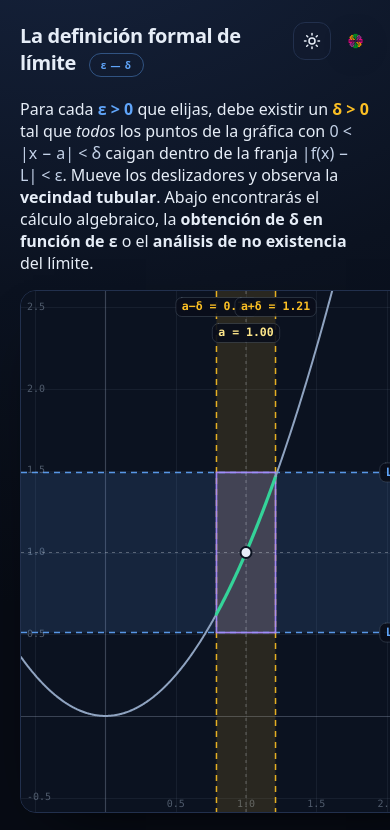
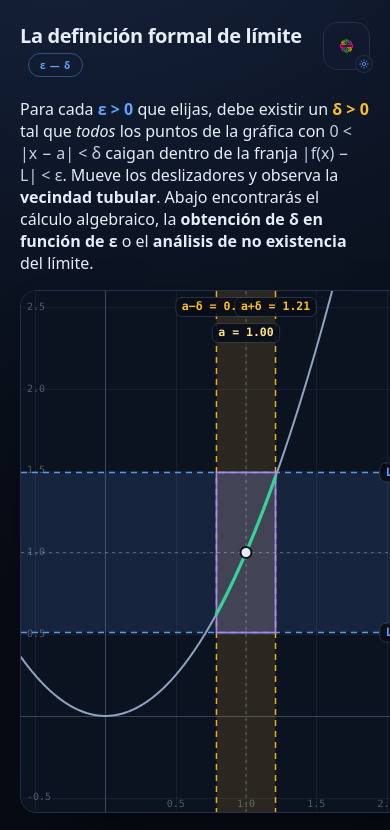
Before and after one commit to d003-adriancerda/Calculo, a plain HTML site: page limites_definicion_formal.html in a window 390 px wide. Shown: the top 830 px of the page. Drawn offline with nearby package versions, Linux system fonts and the light colour scheme.

Commit message:
Refactor theme button styles and functionality
Updated theme button styles and added dynamic help text.

```diff
--- a/limites_definicion_formal.html
+++ b/limites_definicion_formal.html
@@ -57,42 +57,80 @@
     flex:0 0 auto;display:flex;align-items:center;gap:14px;
   }
 
+  /* ---------- Botón de tema: el logo actúa como botón ---------- */
   .theme-btn{
-    flex:0 0 auto;width:42px;height:42px;border-radius:12px;
-    background:var(--panel);border:1px solid var(--line);color:var(--txt);
-    cursor:pointer;display:grid;place-items:center;transition:.18s;
+    position:relative;
+    flex:0 0 auto;
+    height:56px;
+    padding:6px 12px;
+    border-radius:14px;
+    background:var(--panel);
+    border:1px solid var(--line);
+    color:var(--txt);
+    cursor:pointer;
+    display:grid;
+    place-items:center;
+    transition:.2s;
+    box-shadow:var(--shadow);
   }
-  .theme-btn:hover{background:var(--btn-hover);transform:translateY(-1px)}
-  .theme-btn svg{width:20px;height:20px}
-  :root[data-theme="dark"] .ico-moon{display:none}
-  :root[data-theme="light"] .ico-sun{display:none}
+  .theme-btn:hover{background:var(--btn-hover);transform:translateY(-2px)}
+  .theme-btn:active{transform:translateY(0) scale(.97)}
+  .theme-btn:focus-visible{outline:2px solid var(--eps);outline-offset:3px}
 
-  /* Logotipo */
-  .logo{
-    height:46px;
+  .theme-logo{
+    height:42px;
     width:auto;
-    max-width:180px;
+    max-width:170px;
     object-fit:contain;
     display:block;
     user-select:none;
     pointer-events:none;
-    filter:drop-shadow(0 4px 14px rgba(0,0,0,.35));
-    transition:filter .3s, opacity .3s;
+    filter:drop-shadow(0 3px 10px rgba(0,0,0,.35));
+    transition:filter .3s, transform .25s;
   }
-  :root[data-theme="light"] .logo{
-    filter:drop-shadow(0 4px 14px rgba(15,23,42,.18));
+  :root[data-theme="light"] .theme-logo{
+    filter:drop-shadow(0 3px 10px rgba(15,23,42,.18));
   }
-  /* Si el logo no carga, ocultar el hueco */
-  .logo[data-failed="true"]{display:none}
+  .theme-btn:hover .theme-logo{transform:scale(1.04)}
+
+  /* Indicador sol/luna en la esquina inferior derecha */
+  .theme-badge{
+    position:absolute;
+    bottom:-5px;
+    right:-5px;
+    width:22px;height:22px;
+    border-radius:50%;
+    background:var(--panel);
+    border:1px solid var(--line);
+    display:grid;place-items:center;
+    color:var(--eps);
+    transition:.2s;
+    pointer-events:none;
+  }
+  .theme-badge svg{width:12px;height:12px}
+  :root[data-theme="dark"] .theme-badge .ico-moon{display:none}
+  :root[data-theme="light"] .theme-badge .ico-sun{display:none}
+
+  /* Fallback si el logo no carga */
+  .theme-btn.no-logo{min-width:52px;min-height:52px}
+  .theme-btn.no-logo .theme-logo{display:none}
+  .theme-btn.no-logo::before{
+    content:"Tema";
+    font-size:11px;
+    font-weight:800;
+    letter-spacing:.06em;
+    color:var(--txt);
+    padding:0 8px;
+  }
 
   @media(max-width:640px){
-    .header-actions{gap:10px}
-    .logo{height:36px;max-width:120px}
-    .theme-btn{width:38px;height:38px}
-    .theme-btn svg{width:18px;height:18px}
+    .theme-btn{height:48px;padding:4px 9px}
+    .theme-logo{height:34px;max-width:120px}
+    .theme-badge{width:18px;height:18px;bottom:-4px;right:-4px}
+    .theme-badge svg{width:10px;height:10px}
   }
   @media(max-width:420px){
-    .logo{height:30px;max-width:100px}
+    .theme-logo{height:28px;max-width:90px}
   }
 
   /* ---------- Grid ---------- */
@@ -199,6 +237,11 @@
 
     <div class="header-actions">
       <button id="themeToggle" class="theme-btn" aria-label="Cambiar tema" title="Cambiar tema">
+        <img class="theme-logo"
+             src="LogoTransparente.png"
+             alt="Logotipo — clic para cambiar de tema"
+             onerror="this.parentElement.classList.add('no-logo'); this.remove();">
+        <span class="theme-badge" aria-hidden="true">
           <svg class="ico-sun" viewBox="0 0 24 24" fill="none" stroke="currentColor" stroke-width="2" stroke-linecap="round">
             <circle cx="12" cy="12" r="4"/>
             <path d="M12 2v2M12 20v2M4.93 4.93l1.41 1.41M17.66 17.66l1.41 1.41M2 12h2M20 12h2M4.93 19.07l1.41-1.41M17.66 6.34l1.41-1.41"/>
@@ -206,13 +249,8 @@
           <svg class="ico-moon" viewBox="0 0 24 24" fill="none" stroke="currentColor" stroke-width="2" stroke-linecap="round" stroke-linejoin="round">
             <path d="M21 12.79A9 9 0 1 1 11.21 3 7 7 0 0 0 21 12.79z"/>
           </svg>
+        </span>
       </button>
-
-      <!-- Logotipo a la derecha del botón de tema -->
-      <img id="logo" class="logo"
-           src="LogoTransparente.png"
-           alt="Logotipo"
-           onerror="this.dataset.failed='true'">
     </div>
   </div>
 
@@ -1272,6 +1310,12 @@ function setTheme(t){
   theme = t;
   document.documentElement.setAttribute('data-theme', t);
   P = PALETTES[t];
+
+  // Texto de ayuda dinámico en el botón
+  const next = (t === 'dark') ? 'claro' : 'oscuro';
+  themeBtn.setAttribute('aria-label', `Cambiar a modo ${next}`);
+  themeBtn.setAttribute('title',      `Cambiar a modo ${next}`);
+
   try { localStorage.setItem('edl-theme', t); } catch(e){}
   render();
 }
```
Lines whose indentation alone changed are shown as unchanged.
